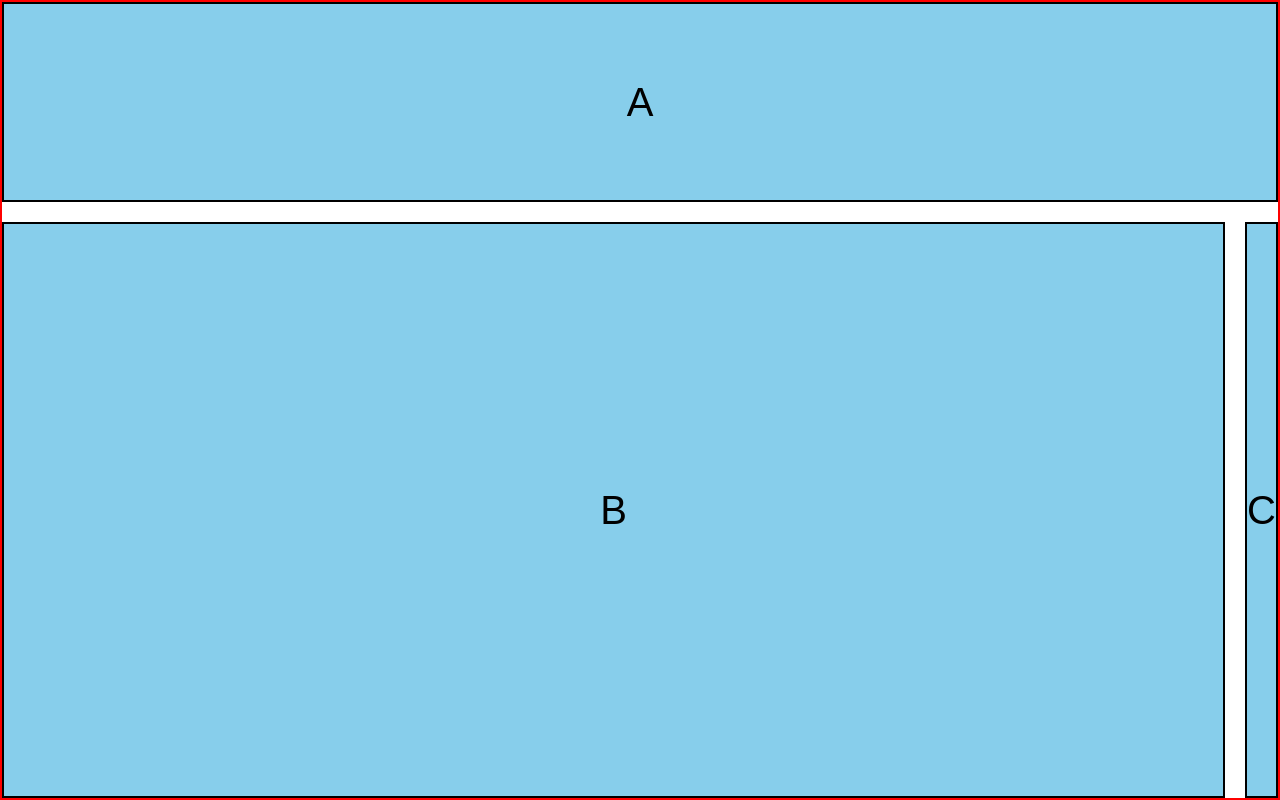
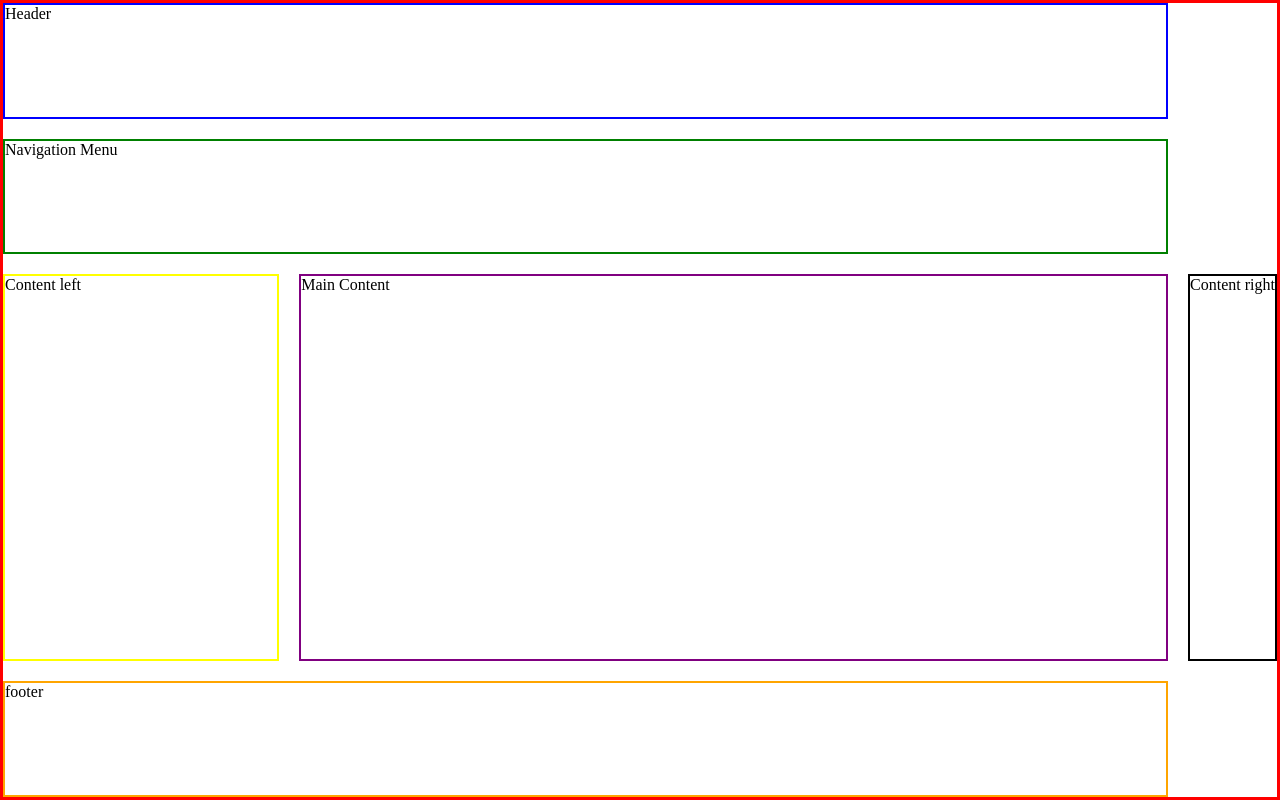
Before and after one commit to asimmaqsood57/grid-css, a plain HTML site: page index.html in a window 1280 px wide. Drawn offline with Linux system fonts and the light colour scheme.

Commit message:
files are done

```diff
--- a/Style.css
+++ b/Style.css
@@ -47,7 +47,7 @@ main {
   background-color: purple;
 } */
 
-body {
+/* body {
   font-family: sans-serif;
   font-size: 40px;
   width: 100%;
@@ -55,10 +55,10 @@ body {
 }
 
 [class^="box-"] {
-  background-color: skyblue;
+  background-color: skyblue; */
 
-  /* To place the letter at the center */
-  display: grid;
+/* To place the letter at the center */
+/* display: grid;
   border: 2px solid black;
   place-items: center;
 }
@@ -66,10 +66,10 @@ body {
 .container {
   display: grid;
   gap: 20px;
-  height: 100vh;
-  /* grid-template-columns: 200px auto 100px; */
+  height: 100vh; */
+/* grid-template-columns: 200px auto 100px; */
 
-  grid-template-columns: repeat(3, 1fr);
+/* grid-template-columns: repeat(3, 1fr);
 
   border: 2px solid red;
 
@@ -88,4 +88,55 @@ body {
 }
 .box-3 {
   grid-area: C;
+} */
+
+/*
+
+Practice starts here
+*/
+
+.container {
+  border: 3px solid red;
+  height: 100vh;
+
+  display: grid;
+
+  grid-template-rows: repeat(6, 1fr);
+  grid-template-columns: repeat(5, 1fr);
+
+  /* grid-template-columns: repeat(auto-fit, minmax(240px, 1fr)); */
+  grid-template-columns: repeat(auto-fit, minmax(240px, 1fr));
+  /* grid-template-rows: repeat(auto-fit, minmax(240px, 1fr)); */
+  grid-gap: 20px;
 }
+
+.box-1 {
+  border: 2px solid blue;
+
+  grid-column: 1/-1;
+}
+.box-2 {
+  border: 2px solid green;
+  grid-column: 1/-1;
+}
+
+.box-3 {
+  border: 2px solid yellow;
+  grid-row: 3/6;
+}
+.box-4 {
+  border: 2px solid purple;
+
+  grid-column: 2/5;
+
+  grid-row: 3/6;
+}
+.box-5 {
+  grid-row: 3/6;
+  border: 2px solid black;
+}
+.box-6 {
+  border: 2px solid orange;
+
+  grid-column: 1/-1;
+}
--- a/index.html
+++ b/index.html
@@ -18,9 +18,12 @@
     </main> -->
 
     <div class="container">
-      <div class="box-1">A</div>
-      <div class="box-2">B</div>
-      <div class="box-3">C</div>
+      <div class="box-1">Header</div>
+      <div class="box-2">Navigation Menu</div>
+      <div class="box-3">Content left</div>
+      <div class="box-4">Main Content</div>
+      <div class="box-5">Content right</div>
+      <div class="box-6">footer</div>
     </div>
   </body>
 </html>
```
